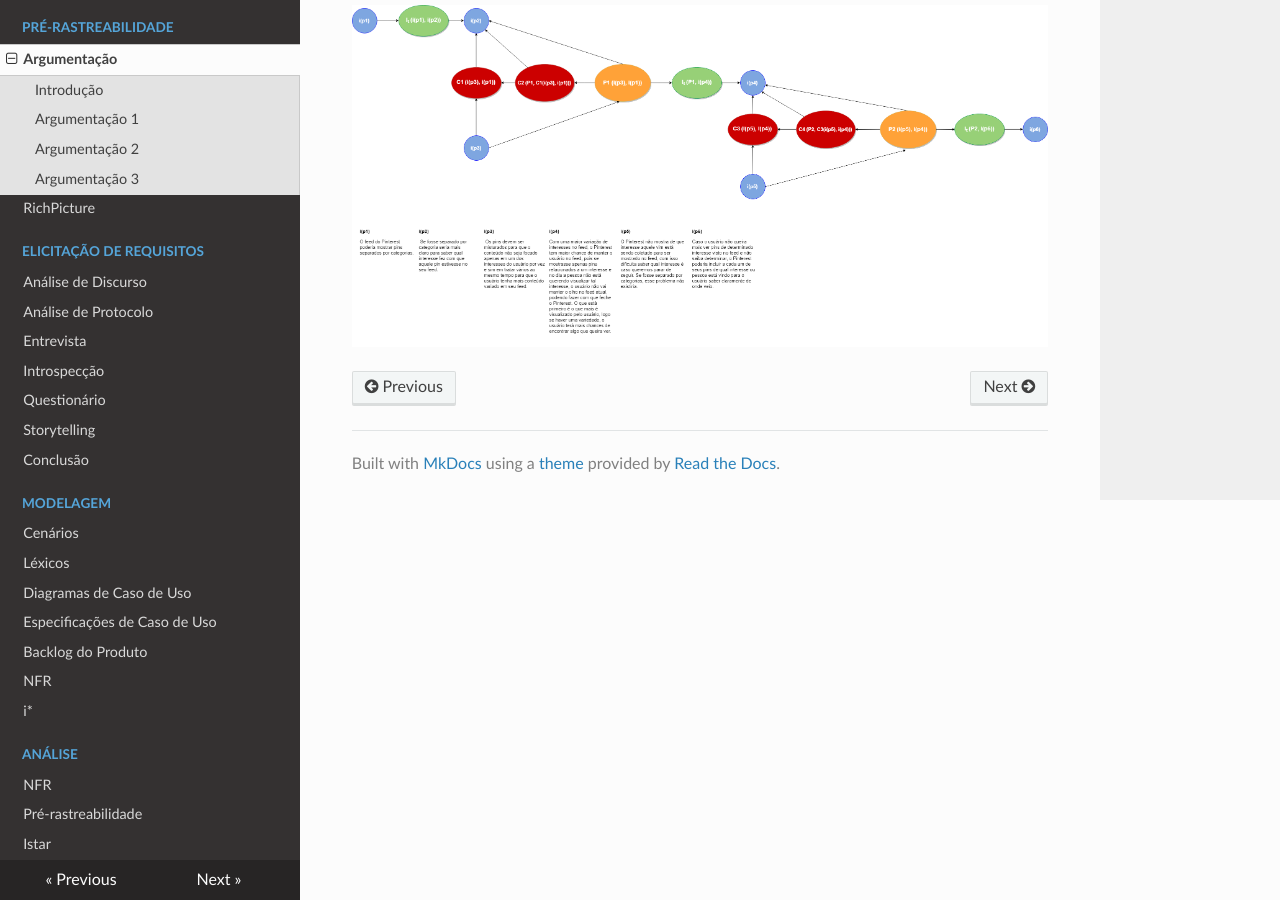
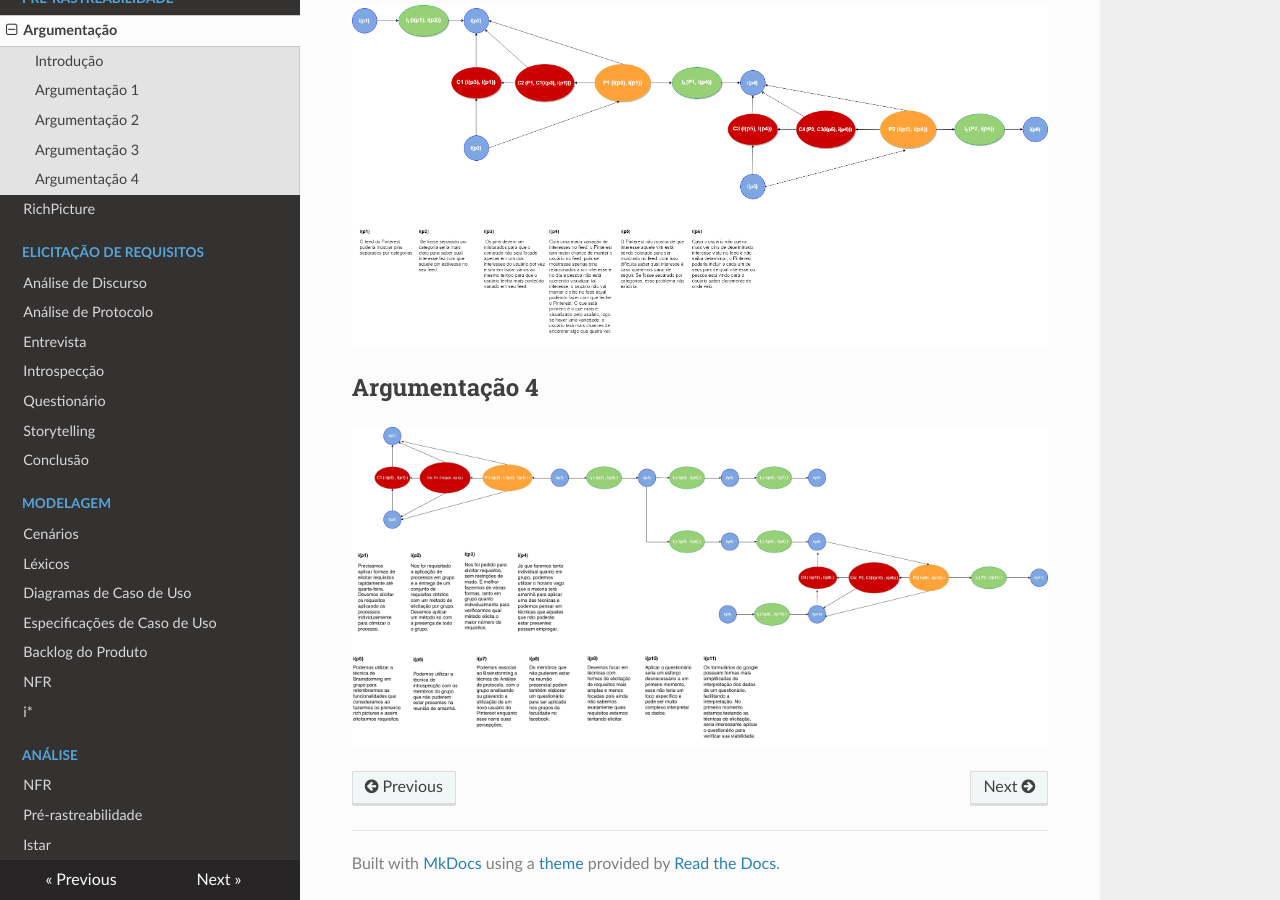
Before and after one commit to joberthrogers18/2018.2-Requisitos-Pinterest, an MkDocs documentation site: the page built from docs/argumentacao.md, in a window 1280 px wide and 900 px high, scrolled down 1261 px. Built offline with MkDocs 1.6.1, drawn with Linux system fonts in a browser that asks for light colours; nearby versions of some CDN libraries; old or Windows-style settings are respelled for this version of MkDocs.

Commit message:
Added argumentation

```diff
--- a/docs/argumentacao.md
+++ b/docs/argumentacao.md
@@ -16,3 +16,7 @@
 ## Argumentação 3
 
 ![Argumentacao1](img/Argumentacao.png)
+
+## Argumentação 4
+
+![Argumentation](img/argumentacao_4.jpg)
```
Also changed, not shown: docs/analise_NFR.md (+2 -0 lines), docs/img/argumentacao_4.jpg (added).
